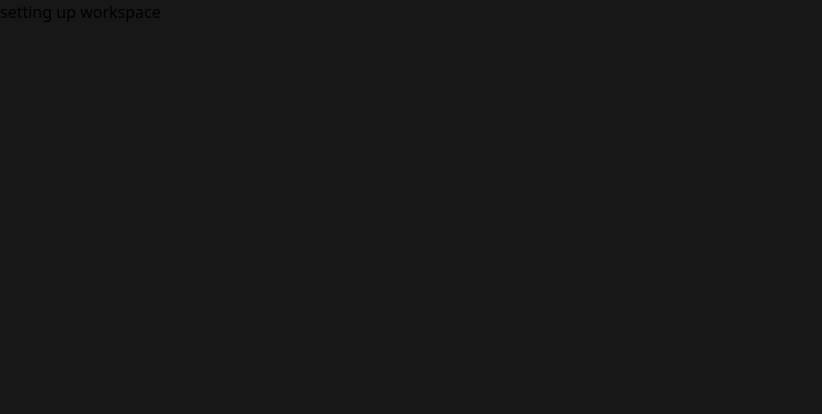
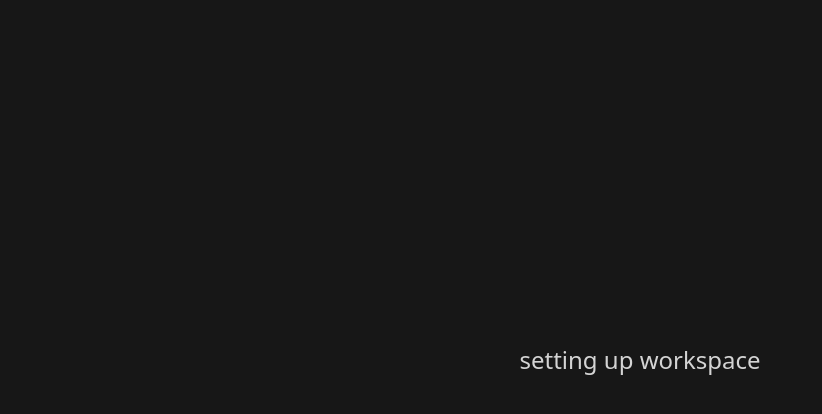
Before and after one commit to TEMIYORES/AI-Powered-Meal-Calorie-Estimator, a React (Vite) app: page / in a window 1280 px wide. Shown: the top 414 px of the page, without its empty margins (0-822 px from the left). Built offline with nearby package versions, Linux system fonts and the light colour scheme.

Commit message:
setup tailwindcss style

```diff
--- a/src/App.tsx
+++ b/src/App.tsx
@@ -1,7 +1,9 @@
 function App() {
   return (
     <>
-      <h1>setting up workspace</h1>
+      <h1 className="text-2xl h-[90vh] flex justify-center items-center text-textcolor">
+        setting up workspace
+      </h1>
     </>
   );
 }
```
